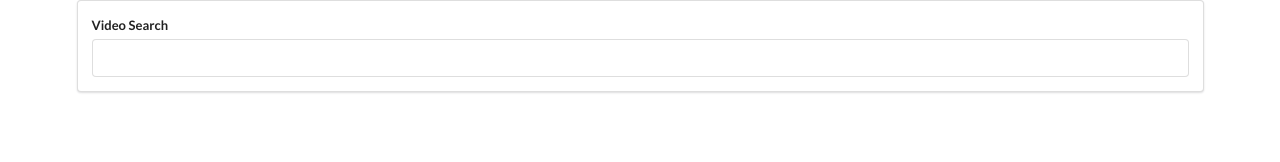
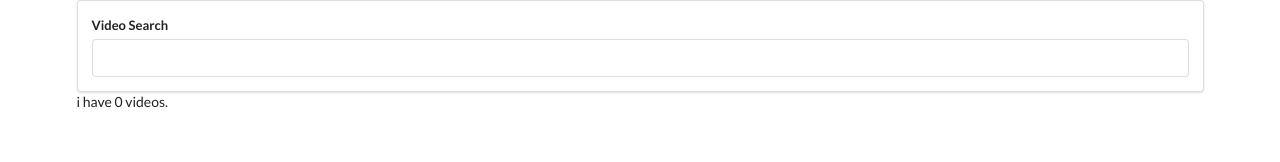
Before and after one commit to robbie10001/ReactVideos, a React (Create React App) app: page / in a window 1280 px wide. Shown: the top 162 px of the page. Built offline with nearby package versions, Linux system fonts and the light colour scheme.

Commit message:
updating state with fetched data

```diff
--- a/package.json
+++ b/package.json
@@ -6,7 +6,7 @@
     "@testing-library/jest-dom": "^4.2.4",
     "@testing-library/react": "^9.4.0",
     "@testing-library/user-event": "^7.2.1",
-    "axios": "^0.19.1",
+    "axios": "^0.18.1",
     "react": "^16.12.0",
     "react-dom": "^16.12.0",
     "react-scripts": "3.3.0"
--- a/src/apis/youtube.js
+++ b/src/apis/youtube.js
@@ -18,7 +18,7 @@ export default axios.create({
 //this will contain all the different query strings paramaters we want added to our request.
 //
     params: {
-        part: "snippet",
+        part: 'snippet',
         type: 'video',
         maxResults: 5,
         key: KEY
--- a/src/components/App.js
+++ b/src/components/App.js
@@ -4,25 +4,35 @@ import youtube from "../apis/youtube"
 
 class App extends React.Component {
 
+//anytime our component is created, its going to have a this.state.videos property that starts out empty.
+//anytime a user eventually searches something, and we get back a list of videos,
+//we will go ahead and take that list of videos and set them on our state.
+    state = { videos: [] };
+
 //this is going to be called with some search term string.
 //the reason we have called this onTermSubmit is that inside of our SearchBar.js
 //we have called the state (term), term being short for search term.
 // This is a good idea in terms of the terminology we are using throughout our application.
     onTermSubmit =  async (term) => {
+//now we are able to fetch a list of videos from the youtube API inside of our on term submit function.
 //here we can call the youtube function.
 //This is now a preconfigured  instances of axios (api/youtube.js)
 //we pass in the route that we want to make a get request too.
 //now that we know the search term,
 //we can pass in the params of q (this is from youtube api docs)
+
 const response = await youtube.get("/search", {
         params: {
+            q: term
     //our search string is term, this is the argument passed into our onTermSubmit function.
     //this is an async api request, in order to use it we need to either use a promise or async await.
-            q: term
+
         }
-    });
-    console.log(response);
+    })
+    //this is the list of videos that we care about.
+    this.setState( { videos: response.data.items })
     };
+
 //render method
     render() {
 //return method
@@ -34,6 +44,7 @@ const response = await youtube.get("/search", {
 Anytime we add a prop or callback name, to a component that we manually ourselves create,
 we can use any prop name that we want to use. onFormSubmit makes sense in terms of our application build */}
             <SearchBar onFormSubmit = {this.onTermSubmit} />
+            i have {this.state.videos.length } videos.
         </div>
         );
     }
```
Also changed, not shown: 1 other file (tests, documents, lock files or other folders).
